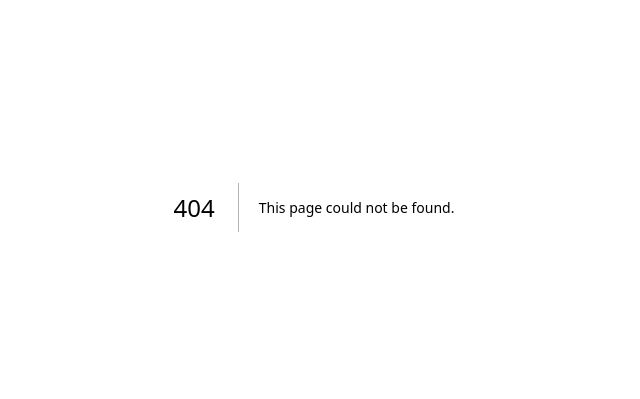
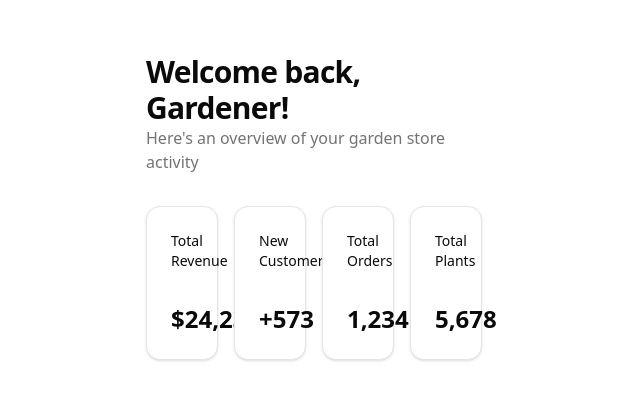
Before and after one commit to YounesBousfiha/peapinier-ui, a Next.js app: page /dashboard in a window 1280 px wide. Before the commit this address had no page. Shown: the part 193-592 px from the top of the page, without its empty margins (326-966 px from the left). Built offline with nearby package versions, Linux system fonts and the light colour scheme.

Commit message:
Add dashboard page with summary cards
Introduce a new dashboard page displaying key metrics like revenue, customers, orders, and plants. The page uses a grid layout and includes icons for better visualization, enhancing user experience.

```diff
--- /dev/null
+++ b/src/app/dashboard/page.jsx
@@ -0,0 +1,61 @@
+import { Card, CardContent, CardHeader, CardTitle } from "../../components/ui/card";
+import { DollarSign, Users, ShoppingBag, Leaf } from "lucide-react";
+import Layout from "../(components)/layout";
+
+export default function DashboardPage() {
+    const cards = [
+        {
+            title: "Total Revenue",
+            value: "$24,231.00",
+            icon: <DollarSign className="h-4 w-4 text-muted-foreground" />,
+        },
+        {
+            title: "New Customers",
+            value: "+573",
+            icon: <Users className="h-4 w-4 text-muted-foreground" />,
+        },
+        {
+            title: "Total Orders",
+            value: "1,234",
+            icon: <ShoppingBag className="h-4 w-4 text-muted-foreground" />,
+        },
+        {
+            title: "Total Plants",
+            value: "5,678",
+            icon: <Leaf className="h-4 w-4 text-muted-foreground" />,
+        },
+    ];
+
+    return (
+        <Layout >
+        <div className="p-6 space-y-8">
+            <div className="flex flex-col gap-6">
+                <div>
+                    <h1 className="text-3xl font-bold tracking-tight">
+                        Welcome back, Gardener!
+                    </h1>
+                    <p className="text-muted-foreground">
+                        Here's an overview of your garden store activity
+                    </p>
+                </div>
+            </div>
+
+            <div className="grid gap-4 md:grid-cols-2 lg:grid-cols-4">
+                {cards.map((card, index) => (
+                    <Card key={index}>
+                        <CardHeader className="flex flex-row items-center justify-between space-y-0 pb-2">
+                            <CardTitle className="text-sm font-medium">
+                                {card.title}
+                            </CardTitle>
+                            {card.icon}
+                        </CardHeader>
+                        <CardContent>
+                            <div className="text-2xl font-bold">{card.value}</div>
+                        </CardContent>
+                    </Card>
+                ))}
+            </div>
+        </div>
+        </Layout>
+    );
+}
```
